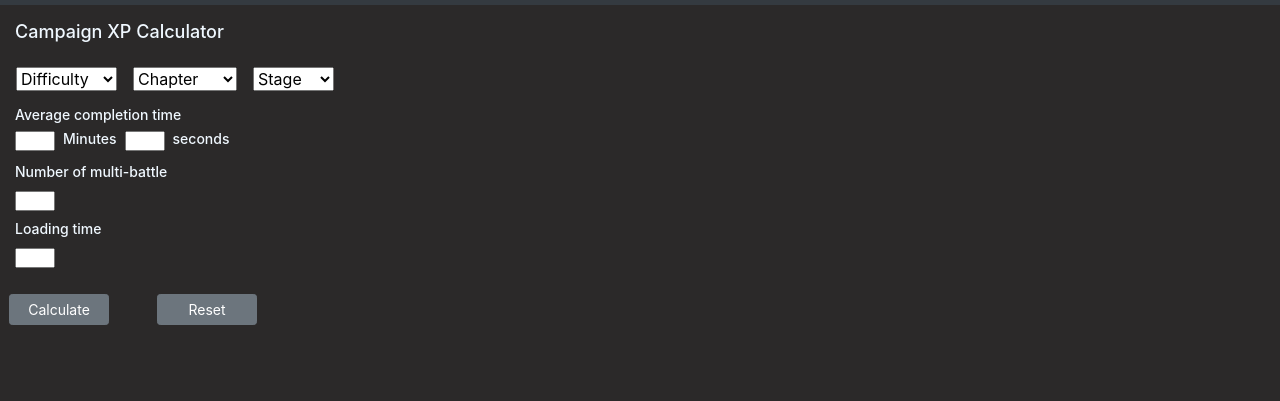
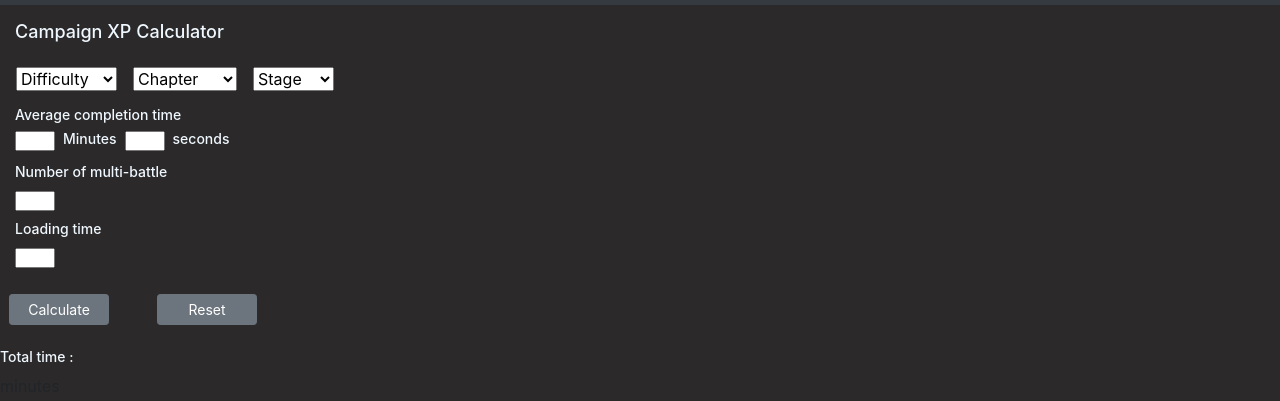
Before and after one commit to Kiatolao/Kiatool, a plain HTML site: page index.html in a window 1280 px wide. Shown: the part 51-452 px from the top of the page. Drawn offline with nearby package versions, Linux system fonts and the light colour scheme.

Commit message:
update index.html

```diff
--- a/index.html
+++ b/index.html
@@ -21,8 +21,8 @@
       </div>
 
 
-    <!--Selected items-->
-    <div class="row mt-3 mx-auto">
+  <!--Selected items-->
+  <div class="row mt-3 mx-auto">
     <div class="ml-3">
       <select class="form-select" id="selectedArray" aria-label="Default select example">
         <option selected>Difficulty</option>
@@ -61,8 +61,8 @@
       </div>
     </div>
 
-    <!--Inputs-->
-    <div class="row mt-3 mx-auto">
+  <!--Inputs-->
+  <div class="row mt-3 mx-auto">
     <div>
       <div class="col mx-auto">
       <h3>Average completion time</h3>
@@ -91,6 +91,11 @@
       <button type="button" class="btn btn-secondary btn-sm" id="resetbtn"> Reset </button>
     </div>
   </div>
+
+ <div>
+  <h3>Total time : <h3></h3>minutes <h3></h3>secondes</h3>
+ </div>
+
 <script src="https://code.jquery.com/jquery-3.3.1.slim.min.js" integrity="sha384-q8i/X+965DzO0rT7abK41JStQIAqVgRVzpbzo5smXKp4YfRvH+8abtTE1Pi6jizo" crossorigin="anonymous"></script>
 <script src="https://cdn.jsdelivr.net/npm/popper.js@1.14.7/dist/umd/popper.min.js" integrity="sha384-UO2eT0CpHqdSJQ6hJty5KVphtPhzWj9WO1clHTMGa3JDZwrnQq4sF86dIHNDz0W1" crossorigin="anonymous"></script>
 <script src="https://cdn.jsdelivr.net/npm/bootstrap@4.3.1/dist/js/bootstrap.min.js" integrity="sha384-JjSmVgyd0p3pXB1rRibZUAYoIIy6OrQ6VrjIEaFf/nJGzIxFDsf4x0xIM+B07jRM" crossorigin="anonymous"></script>
```
